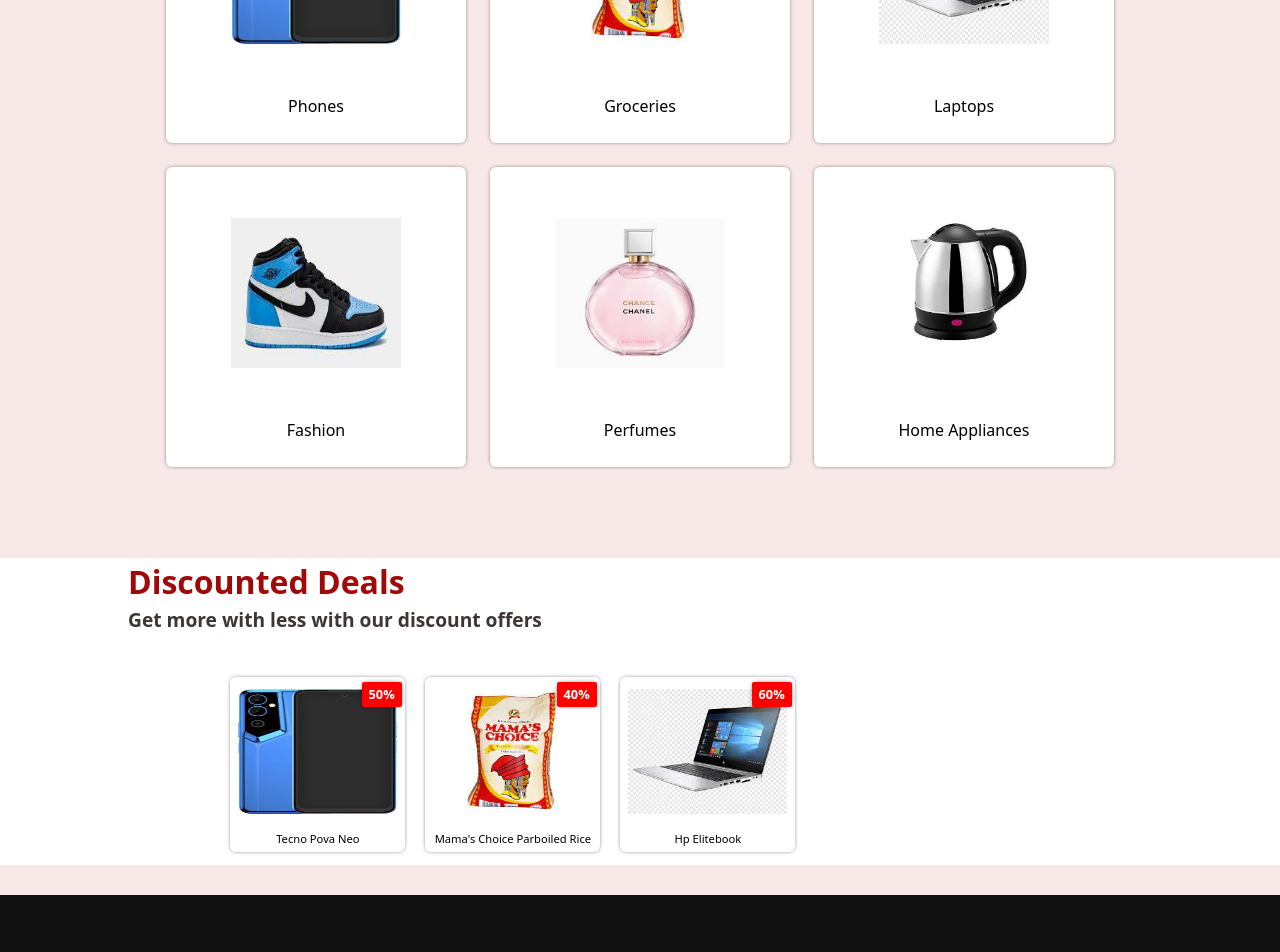
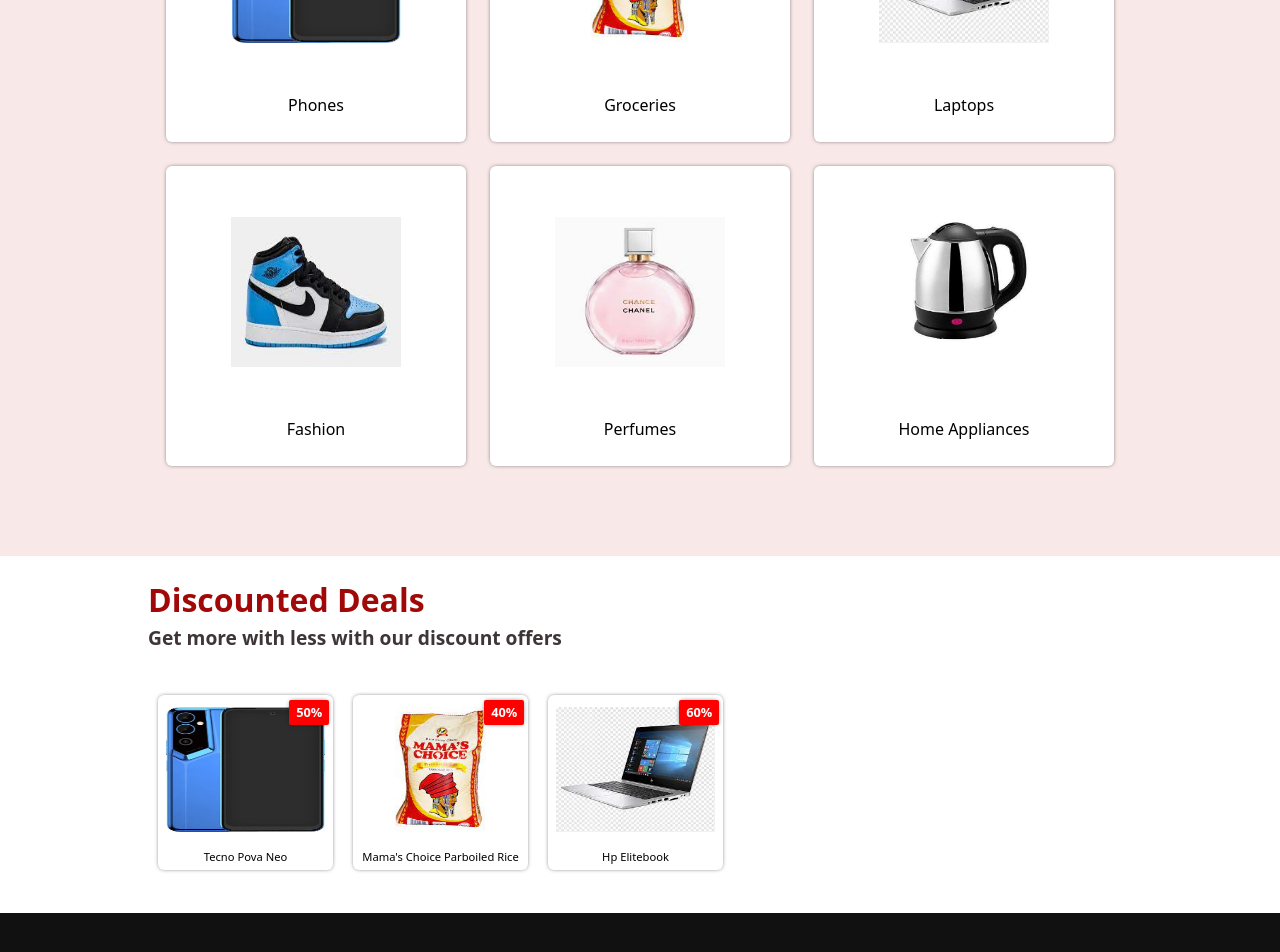
Before and after one commit to CoderHaqiim/e-commerce-website, a React (Vite) app: page / in a window 1280 px wide. Shown: the part 1124-2076 px from the top of the page. Built offline with nearby package versions, Linux system fonts and the light colour scheme.

Commit message:
Some more adjustment

```diff
--- a/src/components/Discount.jsx
+++ b/src/components/Discount.jsx
@@ -4,20 +4,20 @@
 
 const Discount = ({title,display}) => {
     return (
-        <div className='w-full  h-[auto] bg-white m-auto'>
-            <div className='container w-[70%] sm:w-[90%] md:w-[80%] h-auto mx-auto'>
+        <div className='w-full h-[auto] bg-white m-auto flex items-center justify-center'>
+            <div className='container w-full md:w-[80%] px-[20px]'>
                 <div>
-                    <Titlehead title={title}/>
-                    <div className='text-baseColor3 text-[1rem] text-grey md:text-[1.2rem]'>
-                        <strong>Get more with less with our discount offers</strong>
-                    </div>
+                        <Titlehead title={title}/>
+                        <div className='text-baseColor3 text-[1rem] text-grey md:text-[1.2rem]'>
+                            <strong>Get more with less with our discount offers</strong>
+                        </div>
                 </div>
-                <div className=' discount flex w-[100%] h-[200px] items-center overflow-x-scroll pl-[10%] px-[10px] my-[30px] gap-[20px] md:jusitify-center'>
+                <div className=' discount flex w-[100%] h-[200px] items-center overflow-x-scroll px-[10px] my-[30px] gap-[20px] md:jusitify-center'>
                     {display.map((item,index)=>item.discount?<Card key={item.id} item= {item} type="discount"/>:<></>)}
                 </div>
             </div>
         </div>
-    );
+    )
 }
 
 export default Discount;
--- a/src/components/Showcase.jsx
+++ b/src/components/Showcase.jsx
@@ -7,16 +7,16 @@
 const Showcase = ({display,filteritems,title,itemId,all,useItemId}) => {
 
             return (
-                <div className='w-full h-auto overflow-y-hidden my-10 m-auto rounded-md'>
-                    <div className='container w-[70%] h-auto mx-auto sm:w-[90%] md:w-[80%]'>
-                        <div>
-                            <Titlehead title={title}/>
-                            <div className='text-baseColor3 text-[1rem] text-grey md:text-[1.2rem] '>
-                                <strong>Browse each categories for items thoughfully selected for you</strong>
-                            </div>
+                <div className='w-full h-auto overflow-y-hidden my-10 m-auto rounded-md flex justify-center items-center'>
+                    <div className='container w-full md:w-[80%] px-[20px]'>
+                        <div className='w-full'>
+                                <Titlehead title={title}/>
+                                <div className='text-baseColor3 text-[1rem] text-grey md:text-[1.2rem] '>
+                                    <strong>Browse each categories for items thoughfully selected for you</strong>
+                                </div>
                         </div>
 
-                        <div className="container w-full h-full flex gap-[1.5rem] justify-center py-[2%] my-[30px] flex-wrap mx-auto">
+                        <div className=" w-full h-full flex gap-[1.5rem] justify-center py-[2%] my-[30px] flex-wrap mx-auto">
                             {
                                all?
                                 display.map((item)=><div key={item.id}><Card key={item.id} filteritems={filteritems} type='home' id = {item.type} item={item} useItemId={useItemId} itemId={itemId}/></div>):
```
